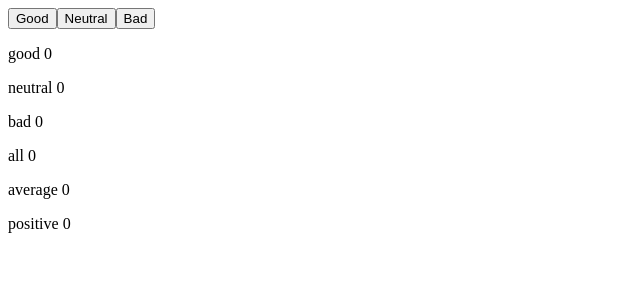
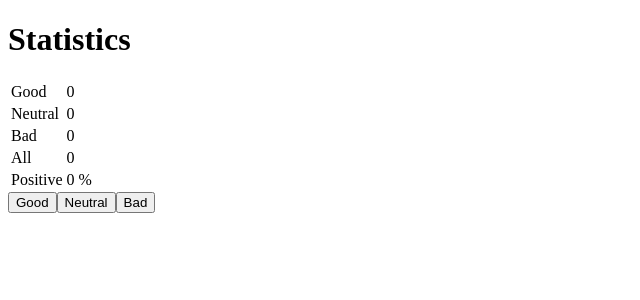
Before and after one commit to Athish-18/Full_Stack_Open, a React (Vite) app in the folder part1/courseinfo/: page / in a window 1280 px wide. Shown: the top 300 px of the page, without its empty margins (0-640 px from the left). Built offline with nearby package versions, Linux system fonts and the light colour scheme.

Commit message:
added 1.11

```diff
--- a/part1/courseinfo/src/App.jsx
+++ b/part1/courseinfo/src/App.jsx
@@ -278,26 +278,107 @@
 
 
 
-const StaticLine=(props)=>
-{
-  return (
-    <>
-      <p>{props.text} {props.quality}</p>
-    </>
-  );
-}
+// const StaticLine=(props)=>
+// {
+//   return (
+//     <>
+//       <p>{props.text} {props.quality}</p>
+//     </>
+//   );
+// }
 
 
+// import { useState } from "react";
+// const App = () => {
+//   const [good, setGood] = useState(0);
+//   const [neutral, setNeutral] = useState(0);
+//   const [bad, setBad] = useState(0);
+
+//   const handleGood = () => {
+//     setGood(good + 1);
+//     setClick(allClick + 1);
+//   };
+
+//   const handleNeutral = () => {
+//     setNeutral(neutral + 1);
+//     setClick(allClick + 1);
+//   };
+
+//   const handleBad = () => {
+//     setBad(bad + 1);
+//     setClick(allClick + 1);
+//   };
+
+//   return (
+//     // ...
+//     <>
+//       <button onClick={handleGood}>Good</button>
+//       <button onClick={handleNeutral}>Neutral</button>
+//       <button onClick={handleBad}>Bad</button>
+//       <StaticLine text={"good"} quality={good}></StaticLine>
+//       <StaticLine text={"neutral"} quality={neutral}></StaticLine>
+//       <StaticLine text={"bad"} quality={bad}></StaticLine>
+//       <StaticLine text={"all"} quality={good + bad + neutral}></StaticLine>
+//       <StaticLine
+//         text={"average"}
+//         quality={good+bad+neutral === 0 ? 0 : (good -bad) / good+bad+neutral}
+//       ></StaticLine>
+
+//       <StaticLine text={"positive"} quality={good + bad + neutral === 0 ? 0 : (good / (good + bad + neutral)) * 100 + " %"}></StaticLine>
+//     </>
+//   );
+// };
+// export default App;
+
 import { useState } from "react";
+
+
+const Statistics = (props) => {
+  const all = props.good + props.neutral + props.bad;
+
+
+    return (
+      <>
+        <h1>Statistics</h1>
+
+        <table>
+          <tr>
+            <td>Good</td>
+            <td>{props.good}</td>
+          </tr>
+          <tr>
+            <td>Neutral</td>
+            <td>{props.neutral}</td>
+          </tr>
+          <tr>
+            <td>Bad</td>
+            <td>{props.bad}</td>
+          </tr>
+          <tr>
+            <td>All</td>
+            <td> {all === 0 ? 0 : (props.good - props.bad) / all}</td>
+          </tr>
+          <tr>
+            <td>Positive</td>
+            <td>  {all === 0 ? 0 : (props.good / all) * 100} %</td>
+          </tr>
+        </table>
+      </>
+    );
+  }
+
+
+
 const App = () => {
   const [good, setGood] = useState(0);
   const [neutral, setNeutral] = useState(0);
   const [bad, setBad] = useState(0);
+  const [allClick,setClick]=useState([]);
 
-  const handleGood = () => {
-    setGood(good + 1);
-    setClick(allClick + 1);
-  };
+  const handleGood=()=>{
+    setGood(good+1);
+    setClick(allClick+1);
+  }
 
   const handleNeutral = () => {
     setNeutral(neutral + 1);
@@ -312,19 +393,15 @@ const App = () => {
   return (
     // ...
     <>
+       <Statistics
+        good={good}
+        neutral={neutral}
+        bad={bad}
+        allClick={allClick}
+      ></Statistics>
       <button onClick={handleGood}>Good</button>
-      <button onClick={handleNeutral}>Neutral</button>
+       <button onClick={handleNeutral}>Neutral</button>
       <button onClick={handleBad}>Bad</button>
-      <StaticLine text={"good"} quality={good}></StaticLine>
-      <StaticLine text={"neutral"} quality={neutral}></StaticLine>
-      <StaticLine text={"bad"} quality={bad}></StaticLine>
-      <StaticLine text={"all"} quality={good + bad + neutral}></StaticLine>
-      <StaticLine
-        text={"average"}
-        quality={good+bad+neutral === 0 ? 0 : (good -bad) / good+bad+neutral}
-      ></StaticLine>
-
-      <StaticLine text={"positive"} quality={good + bad + neutral === 0 ? 0 : (good / (good + bad + neutral)) * 100 + " %"}></StaticLine>
     </>
   );
 };
```
